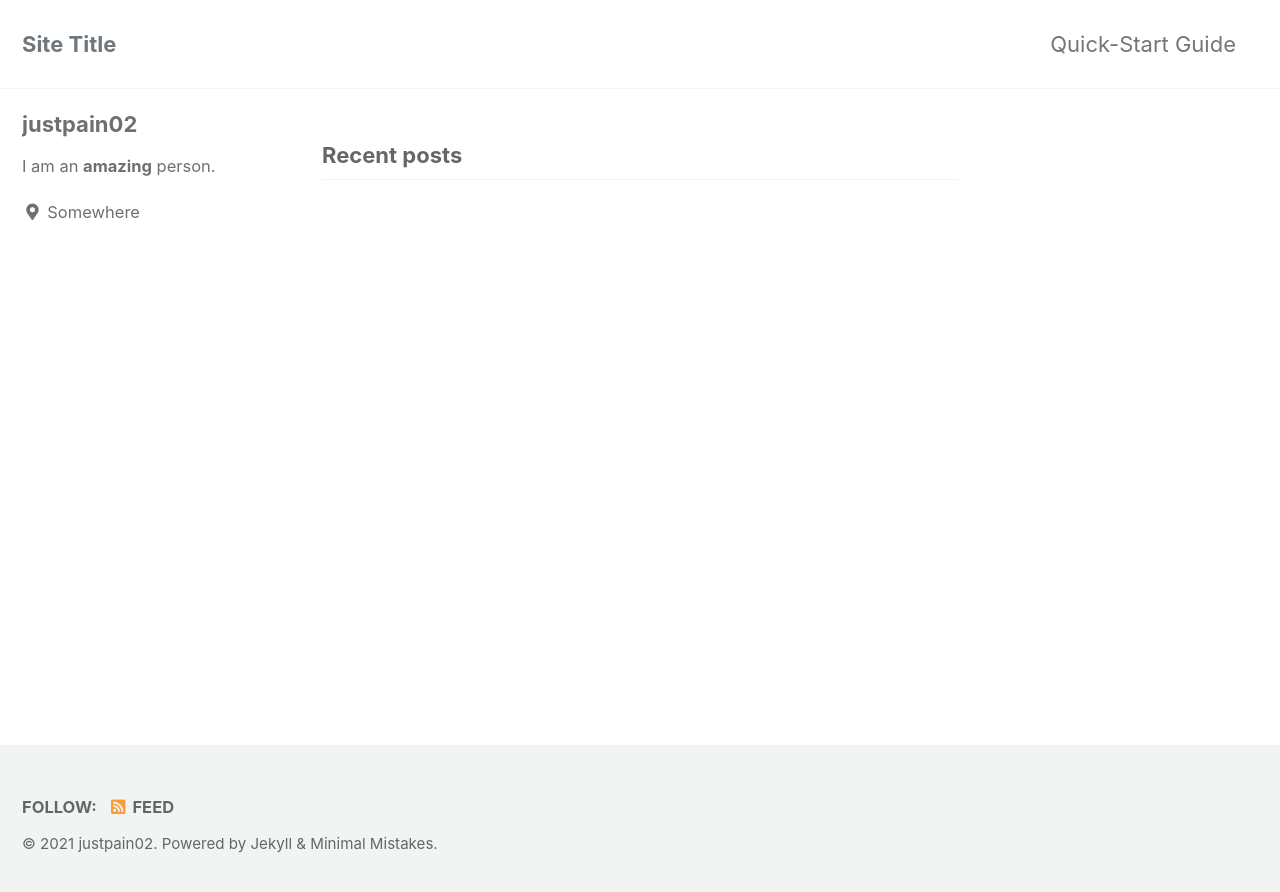
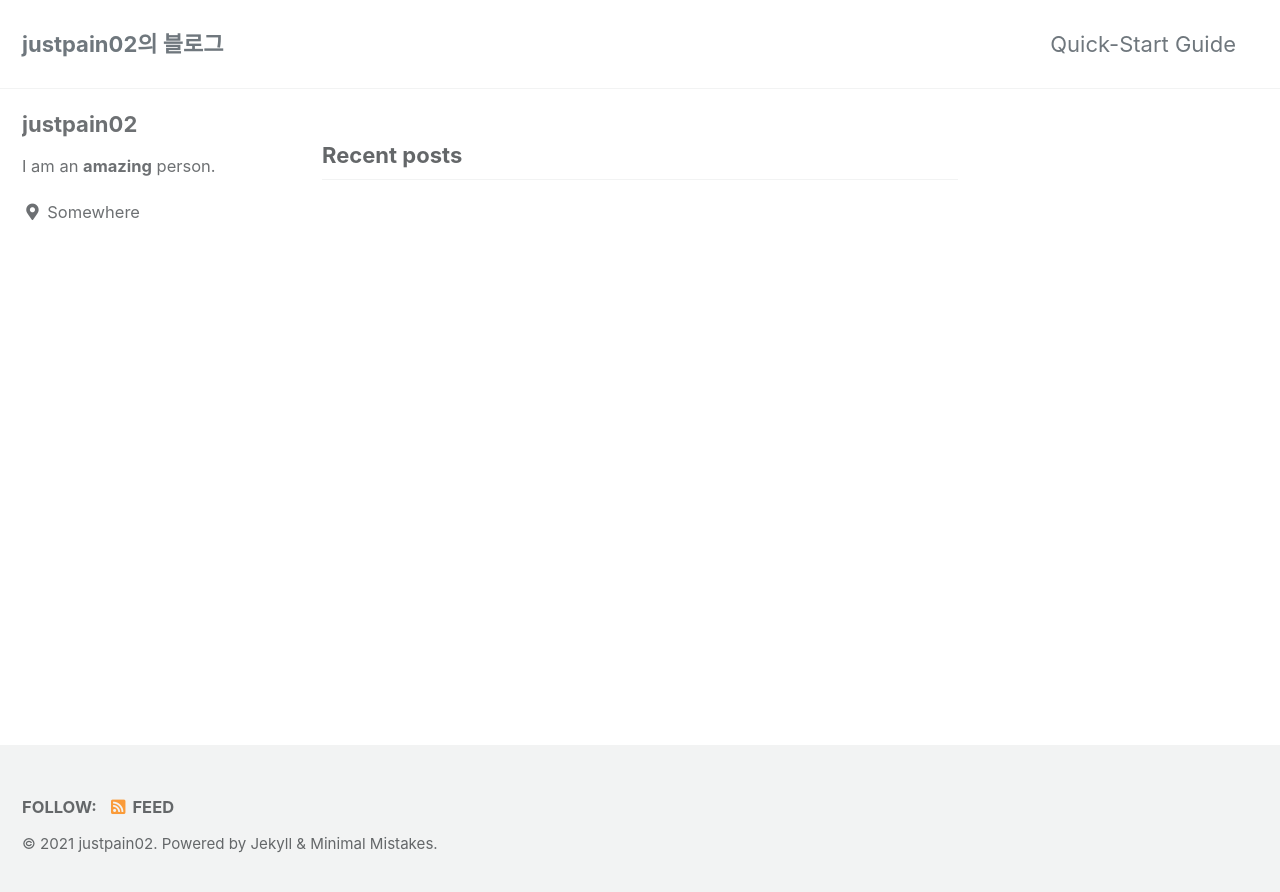
Before and after one commit to justpain02/justpain02.github.io, a Jekyll site: the page built from index.html, in a window 1280 px wide. Shown: the top 892 px of the page. Built offline with Jekyll 4.4.1, drawn with Linux system fonts in a browser that asks for light colours; cached includes are drawn as plain includes; the list of posts is cut into pages by our own code.

Commit message:
config.yml 테스트

```diff
--- a/Gemfile
+++ b/Gemfile
@@ -3,3 +3,5 @@ gemspec
 gem "jekyll-gist", "~> 1.5"
 gem 'wdm', '>= 0.1.0' if Gem.win_platform?
 gem "webrick", "~> 1.7"
+
+gem "eventmachine", "~> 1.2"
--- a/_config.yml
+++ b/_config.yml
@@ -10,17 +10,17 @@
 # Review documentation to determine if you should use `theme` or `remote_theme`
 # https://mmistakes.github.io/minimal-mistakes/docs/quick-start-guide/#installing-the-theme
 
-# theme                  : "minimal-mistakes-jekyll"
-# remote_theme           : "mmistakes/minimal-mistakes"
+theme                  : "minimal-mistakes-jekyll"
+remote_theme           : "mmistakes/minimal-mistakes"
 minimal_mistakes_skin    : "default" # "air", "aqua", "contrast", "dark", "dirt", "neon", "mint", "plum", "sunrise"
 
 # Site Settings
 locale                   : "en-US"
-title                    : "Site Title"
+title                    : "justpain02의 블로그"
 title_separator          : "-"
 subtitle                 : # site tagline that appears below site title in masthead
 name                     : "justpain02"
-description              : "An amazing website."
+description              : "github 블로그 테스트"
 url                      : "justpain02.github.io" # the base hostname & protocol for your site e.g. "https://mmistakes.github.io"
 baseurl                  : # the subpath of your site, e.g. "/blog"
 repository               : # GitHub username/repo-name e.g. "mmistakes/minimal-mistakes"
```
Also changed, not shown: Gemfile.lock.
